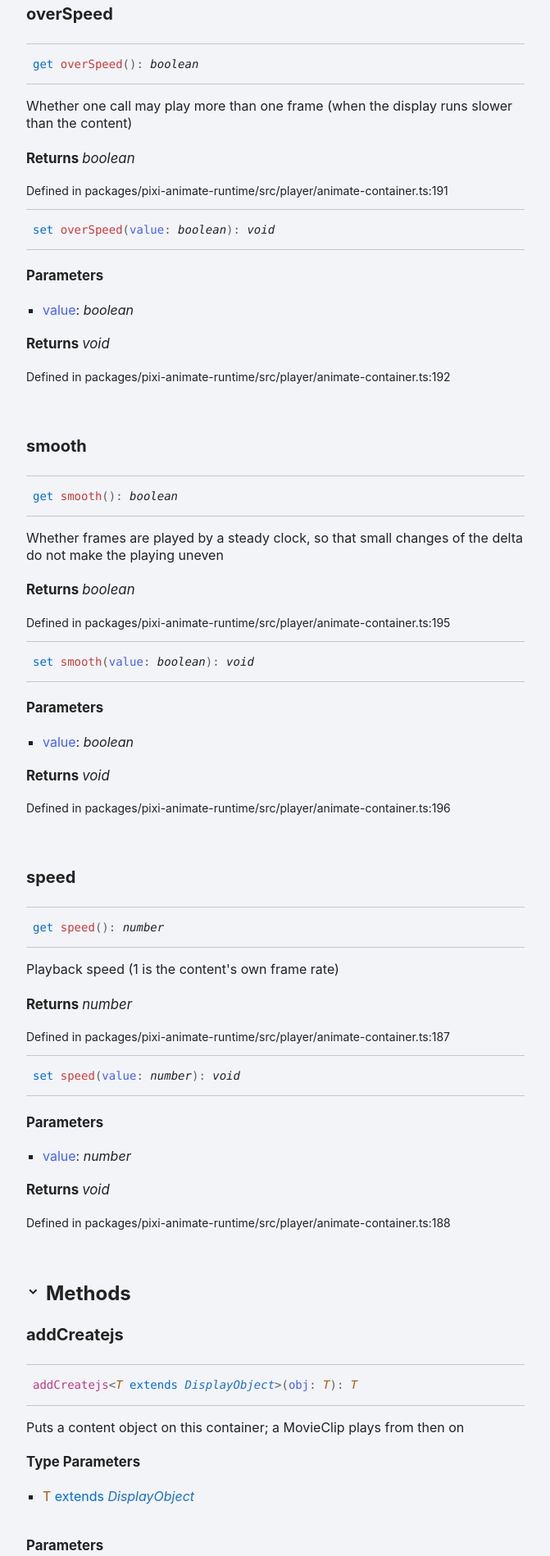
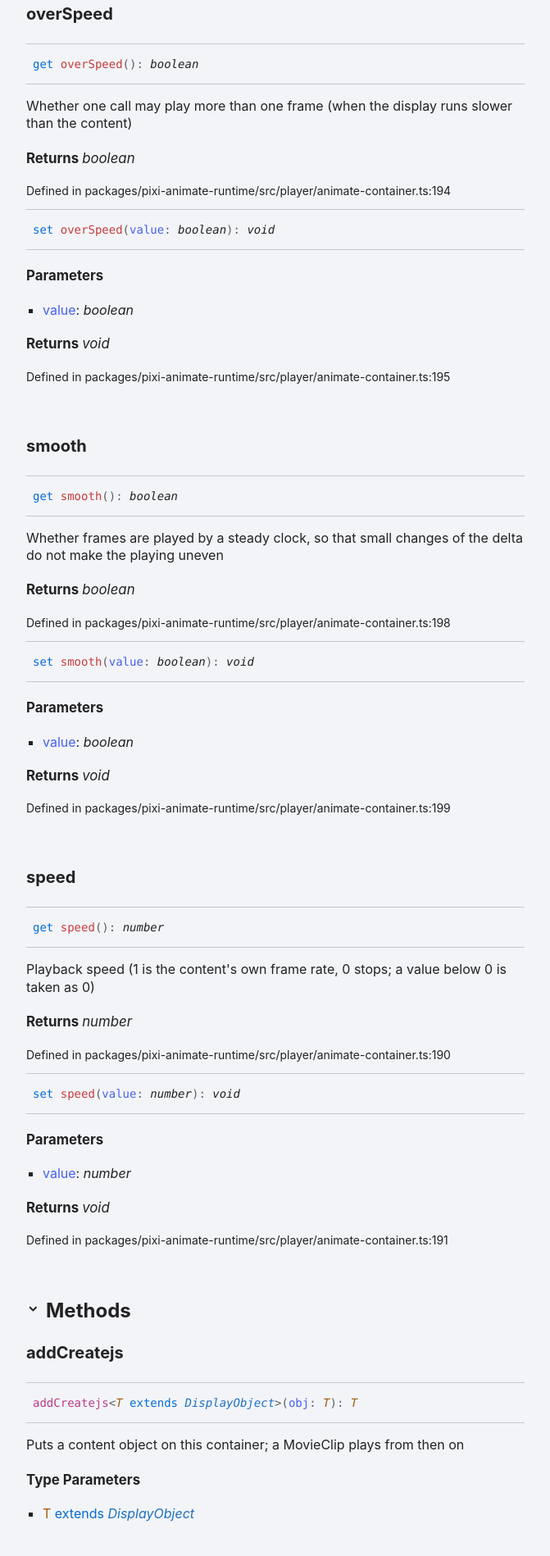
Before and after one commit to tawaship/pixi-animate-runtime, a website: page docs/classes/player.AnimateContainer.html in a window 1280 px wide. Shown: the part 902-2800 px from the top of the page at 82% size, without its empty margins (272-943 px from the left). Drawn offline with Linux system fonts and the light colour scheme.

Commit message:
Take a speed below 0 as 0
A speed below 0 played nothing but kept counting frames owed below 0, so the
playing stayed stopped after the speed was set above 0 again, for as long as
it had been below 0. A speed below 0 now stops the playing as 0 does, and it
goes on from where it stopped once the speed is above 0 again. The value set
is kept as it is.

- README, Change log (0.1.1), skill and API reference updated

Co-Authored-By: Claude <noreply@anthropic.com>

```diff
--- a/docs/classes/player.AnimateContainer.html
+++ b/docs/classes/player.AnimateContainer.html
@@ -24,7 +24,7 @@ content's frame rate (see AnimateController).</p>
 <ul class="tsd-hierarchy">
 <li class="tsd-hierarchy-item"><span class="tsd-hierarchy-target">AnimateContainer</span></li></ul></li></ul></section><aside class="tsd-sources">
 <ul>
-<li>Defined in packages/pixi-animate-runtime/src/player/animate-container.ts:183</li></ul></aside>
+<li>Defined in packages/pixi-animate-runtime/src/player/animate-container.ts:186</li></ul></aside>
 <section class="tsd-panel-group tsd-index-group">
 <section class="tsd-panel tsd-index-panel">
 <details class="tsd-index-content tsd-accordion" open><summary class="tsd-accordion-summary tsd-index-summary"><svg width="20" height="20" viewBox="0 0 24 24" fill="none" aria-hidden="true"><use href="../assets/icons.svg#icon-chevronDown"></use></svg>
@@ -940,7 +940,7 @@ and thus rendered on top of other displayObjects within the same container.</p>
 </div>
 <h4 class="tsd-returns-title">Returns <span class="tsd-signature-type">boolean</span></h4><aside class="tsd-sources">
 <ul>
-<li>Defined in packages/pixi-animate-runtime/src/player/animate-container.ts:191</li></ul></aside></div></li>
+<li>Defined in packages/pixi-animate-runtime/src/player/animate-container.ts:194</li></ul></aside></div></li>
 <li>
 <div class="tsd-signature" id="overspeedoverspeed-1"><span class="tsd-signature-keyword">set</span> <span class="tsd-kind-set-signature">overSpeed</span><span class="tsd-signature-symbol">(</span><span class="tsd-kind-parameter">value</span><span class="tsd-signature-symbol">:</span> <span class="tsd-signature-type">boolean</span><span class="tsd-signature-symbol">)</span><span class="tsd-signature-symbol">:</span> <span class="tsd-signature-type">void</span></div>
 <div class="tsd-description">
@@ -950,7 +950,7 @@ and thus rendered on top of other displayObjects within the same container.</p>
 <li><span><span class="tsd-kind-parameter">value</span>: <span class="tsd-signature-type">boolean</span></span></li></ul></div>
 <h4 class="tsd-returns-title">Returns <span class="tsd-signature-type">void</span></h4><aside class="tsd-sources">
 <ul>
-<li>Defined in packages/pixi-animate-runtime/src/player/animate-container.ts:192</li></ul></aside></div></li></ul></section>
+<li>Defined in packages/pixi-animate-runtime/src/player/animate-container.ts:195</li></ul></aside></div></li></ul></section>
 <section class="tsd-panel tsd-member">
 <h3 class="tsd-anchor-link" id="smooth"><span>smooth</span><a href="#smooth" aria-label="Permalink" class="tsd-anchor-icon"><svg viewBox="0 0 24 24" aria-hidden="true"><use href="../assets/icons.svg#icon-anchor"></use></svg></a></h3>
 <ul class="tsd-signatures">
@@ -961,7 +961,7 @@ and thus rendered on top of other displayObjects within the same container.</p>
 </div>
 <h4 class="tsd-returns-title">Returns <span class="tsd-signature-type">boolean</span></h4><aside class="tsd-sources">
 <ul>
-<li>Defined in packages/pixi-animate-runtime/src/player/animate-container.ts:195</li></ul></aside></div></li>
+<li>Defined in packages/pixi-animate-runtime/src/player/animate-container.ts:198</li></ul></aside></div></li>
 <li>
 <div class="tsd-signature" id="smoothsmooth-1"><span class="tsd-signature-keyword">set</span> <span class="tsd-kind-set-signature">smooth</span><span class="tsd-signature-symbol">(</span><span class="tsd-kind-parameter">value</span><span class="tsd-signature-symbol">:</span> <span class="tsd-signature-type">boolean</span><span class="tsd-signature-symbol">)</span><span class="tsd-signature-symbol">:</span> <span class="tsd-signature-type">void</span></div>
 <div class="tsd-description">
@@ -971,18 +971,18 @@ and thus rendered on top of other displayObjects within the same container.</p>
 <li><span><span class="tsd-kind-parameter">value</span>: <span class="tsd-signature-type">boolean</span></span></li></ul></div>
 <h4 class="tsd-returns-title">Returns <span class="tsd-signature-type">void</span></h4><aside class="tsd-sources">
 <ul>
-<li>Defined in packages/pixi-animate-runtime/src/player/animate-container.ts:196</li></ul></aside></div></li></ul></section>
+<li>Defined in packages/pixi-animate-runtime/src/player/animate-container.ts:199</li></ul></aside></div></li></ul></section>
 <section class="tsd-panel tsd-member">
 <h3 class="tsd-anchor-link" id="speed"><span>speed</span><a href="#speed" aria-label="Permalink" class="tsd-anchor-icon"><svg viewBox="0 0 24 24" aria-hidden="true"><use href="../assets/icons.svg#icon-anchor"></use></svg></a></h3>
 <ul class="tsd-signatures">
 <li>
 <div class="tsd-signature" id="speedspeed"><span class="tsd-signature-keyword">get</span> <span class="tsd-kind-get-signature">speed</span><span class="tsd-signature-symbol">()</span><span class="tsd-signature-symbol">:</span> <span class="tsd-signature-type">number</span></div>
 <div class="tsd-description">
-<div class="tsd-comment tsd-typography"><p>Playback speed (1 is the content's own frame rate)</p>
+<div class="tsd-comment tsd-typography"><p>Playback speed (1 is the content's own frame rate, 0 stops; a value below 0 is taken as 0)</p>
 </div>
 <h4 class="tsd-returns-title">Returns <span class="tsd-signature-type">number</span></h4><aside class="tsd-sources">
 <ul>
-<li>Defined in packages/pixi-animate-runtime/src/player/animate-container.ts:187</li></ul></aside></div></li>
+<li>Defined in packages/pixi-animate-runtime/src/player/animate-container.ts:190</li></ul></aside></div></li>
 <li>
 <div class="tsd-signature" id="speedspeed-1"><span class="tsd-signature-keyword">set</span> <span class="tsd-kind-set-signature">speed</span><span class="tsd-signature-symbol">(</span><span class="tsd-kind-parameter">value</span><span class="tsd-signature-symbol">:</span> <span class="tsd-signature-type">number</span><span class="tsd-signature-symbol">)</span><span class="tsd-signature-symbol">:</span> <span class="tsd-signature-type">void</span></div>
 <div class="tsd-description">
@@ -992,7 +992,7 @@ and thus rendered on top of other displayObjects within the same container.</p>
 <li><span><span class="tsd-kind-parameter">value</span>: <span class="tsd-signature-type">number</span></span></li></ul></div>
 <h4 class="tsd-returns-title">Returns <span class="tsd-signature-type">void</span></h4><aside class="tsd-sources">
 <ul>
-<li>Defined in packages/pixi-animate-runtime/src/player/animate-container.ts:188</li></ul></aside></div></li></ul></section></section></details>
+<li>Defined in packages/pixi-animate-runtime/src/player/animate-container.ts:191</li></ul></aside></div></li></ul></section></section></details>
 <details class="tsd-panel-group tsd-member-group tsd-accordion" open><summary class="tsd-accordion-summary" data-key="section-Methods"><svg width="20" height="20" viewBox="0 0 24 24" fill="none" aria-hidden="true"><use href="../assets/icons.svg#icon-chevronDown"></use></svg>
 <h2 class="tsd-anchor-link" id="methods-1">Methods<a href="#methods-1" aria-label="Permalink" class="tsd-anchor-icon"><svg viewBox="0 0 24 24" aria-hidden="true"><use href="../assets/icons.svg#icon-anchor"></use></svg></a></h2></summary>
 <section>
@@ -1108,7 +1108,7 @@ internal function for toLocal()</p>
 <li><span><span class="tsd-kind-parameter">obj</span>: <a class="tsd-signature-type tsd-kind-type-parameter" href="#addcreatejst">T</a></span></li></ul></div>
 <h4 class="tsd-returns-title">Returns <a class="tsd-signature-type tsd-kind-type-parameter" href="#addcreatejst">T</a></h4><aside class="tsd-sources">
 <ul>
-<li>Defined in packages/pixi-animate-runtime/src/player/animate-container.ts:203</li></ul></aside></div></li></ul></section>
+<li>Defined in packages/pixi-animate-runtime/src/player/animate-container.ts:206</li></ul></aside></div></li></ul></section>
 <section class="tsd-panel tsd-member">
 <h3 class="tsd-anchor-link" id="addcreatejsat"><span>add<wbr/>Createjs<wbr/>At</span><a href="#addcreatejsat" aria-label="Permalink" class="tsd-anchor-icon"><svg viewBox="0 0 24 24" aria-hidden="true"><use href="../assets/icons.svg#icon-anchor"></use></svg></a></h3>
 <ul class="tsd-signatures">
@@ -1126,7 +1126,7 @@ internal function for toLocal()</p>
 <li><span><span class="tsd-kind-parameter">index</span>: <span class="tsd-signature-type">number</span></span></li></ul></div>
 <h4 class="tsd-returns-title">Returns <a class="tsd-signature-type tsd-kind-type-parameter" href="#addcreatejsatt">T</a></h4><aside class="tsd-sources">
 <ul>
-<li>Defined in packages/pixi-animate-runtime/src/player/animate-container.ts:207</li></ul></aside></div></li></ul></section>
+<li>Defined in packages/pixi-animate-runtime/src/player/animate-container.ts:210</li></ul></aside></div></li></ul></section>
 <section class="tsd-panel tsd-member tsd-is-inherited tsd-is-external">
 <h3 class="tsd-anchor-link" id="addlistener"><span>add<wbr/>Listener</span><a href="#addlistener" aria-label="Permalink" class="tsd-anchor-icon"><svg viewBox="0 0 24 24" aria-hidden="true"><use href="../assets/icons.svg#icon-anchor"></use></svg></a></h3>
 <ul class="tsd-signatures tsd-is-inherited tsd-is-external">
@@ -1466,7 +1466,7 @@ it was default behaviour of pixi 4.0-5.2 and caused many problems to users.</p>
 <li><span><span class="tsd-kind-parameter">delta</span>: <span class="tsd-signature-type">number</span></span></li></ul></div>
 <h4 class="tsd-returns-title">Returns <span class="tsd-signature-type">void</span></h4><aside class="tsd-sources">
 <ul>
-<li>Defined in packages/pixi-animate-runtime/src/player/animate-container.ts:198</li></ul></aside></div></li></ul></section>
+<li>Defined in packages/pixi-animate-runtime/src/player/animate-container.ts:201</li></ul></aside></div></li></ul></section>
 <section class="tsd-panel tsd-member tsd-is-inherited tsd-is-external">
 <h3 class="tsd-anchor-link" id="listenercount"><span>listener<wbr/>Count</span><a href="#listenercount" aria-label="Permalink" class="tsd-anchor-icon"><svg viewBox="0 0 24 24" aria-hidden="true"><use href="../assets/icons.svg#icon-anchor"></use></svg></a></h3>
 <ul class="tsd-signatures tsd-is-inherited tsd-is-external">
@@ -1694,7 +1694,7 @@ it was default behaviour of pixi 4.0-5.2 and caused many problems to users.</p>
 <li><span><span class="tsd-kind-parameter">obj</span>: <a class="tsd-signature-type tsd-kind-type-parameter" href="#removecreatejst">T</a></span></li></ul></div>
 <h4 class="tsd-returns-title">Returns <a class="tsd-signature-type tsd-kind-type-parameter" href="#removecreatejst">T</a></h4><aside class="tsd-sources">
 <ul>
-<li>Defined in packages/pixi-animate-runtime/src/player/animate-container.ts:211</li></ul></aside></div></li></ul></section>
+<li>Defined in packages/pixi-animate-runtime/src/player/animate-container.ts:214</li></ul></aside></div></li></ul></section>
 <section class="tsd-panel tsd-member tsd-is-inherited tsd-is-external">
 <h3 class="tsd-anchor-link" id="removelistener"><span>remove<wbr/>Listener</span><a href="#removelistener" aria-label="Permalink" class="tsd-anchor-icon"><svg viewBox="0 0 24 24" aria-hidden="true"><use href="../assets/icons.svg#icon-anchor"></use></svg></a></h3>
 <ul class="tsd-signatures tsd-is-inherited tsd-is-external">
--- a/types/player/animate-container.d.ts
+++ b/types/player/animate-container.d.ts
@@ -18,7 +18,7 @@ import { DisplayObject } from './display';
  * on only settles it on its first frame.
  */
 export declare class AnimateController {
-    /** Playback speed (1 is the content's own frame rate) */
+    /** Playback speed (1 is the content's own frame rate, 0 stops; a value below 0 is taken as 0) */
     speed: number;
     /** Whether one call may play more than one frame (when the display runs slower than the content) */
     overSpeed: boolean;
@@ -56,7 +56,7 @@ export declare class AnimateController {
  */
 export declare class AnimateContainer extends PIXI.Container {
     private readonly _controller;
-    /** Playback speed (1 is the content's own frame rate) */
+    /** Playback speed (1 is the content's own frame rate, 0 stops; a value below 0 is taken as 0) */
     get speed(): number;
     set speed(value: number);
     /** Whether one call may play more than one frame (when the display runs slower than the content) */
```
Also changed, not shown: dist-skills/pixi-animate-runtime-guide/SKILL.md (+1 -1 lines), docs/classes/player.AnimateController.html (+4 -4 lines), docs/index.html (+4 -1 lines), src/player/animate-container.ts (+7 -4 lines), README.md, dist/pixi-animate-runtime.cjs.js, dist/pixi-animate-runtime.esm.js, dist/pixi-animate-runtime.js, 3 other files.
